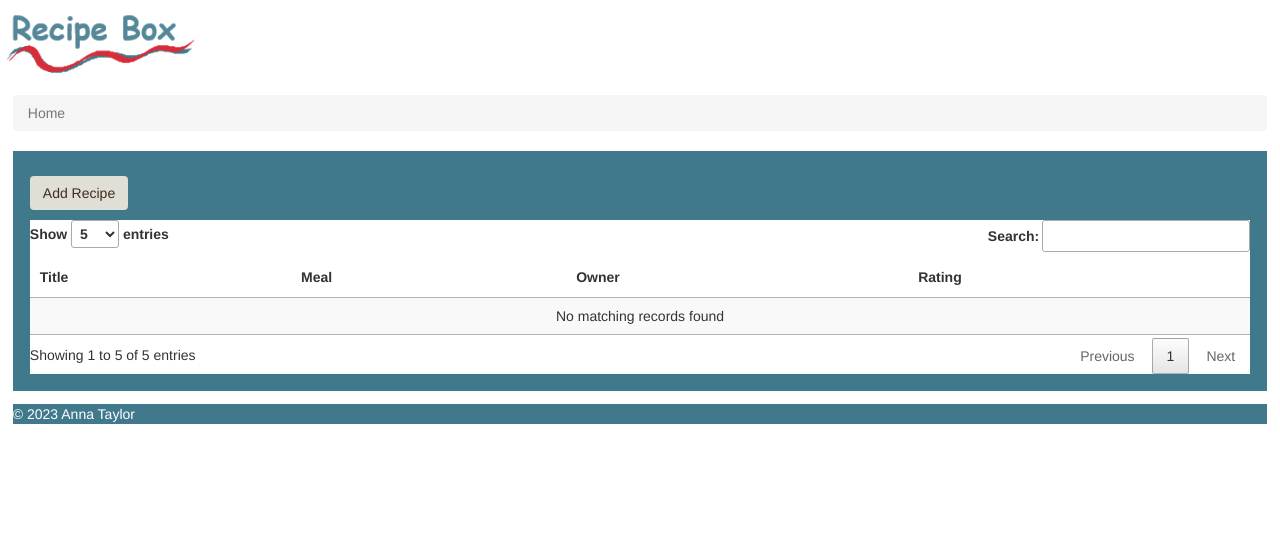
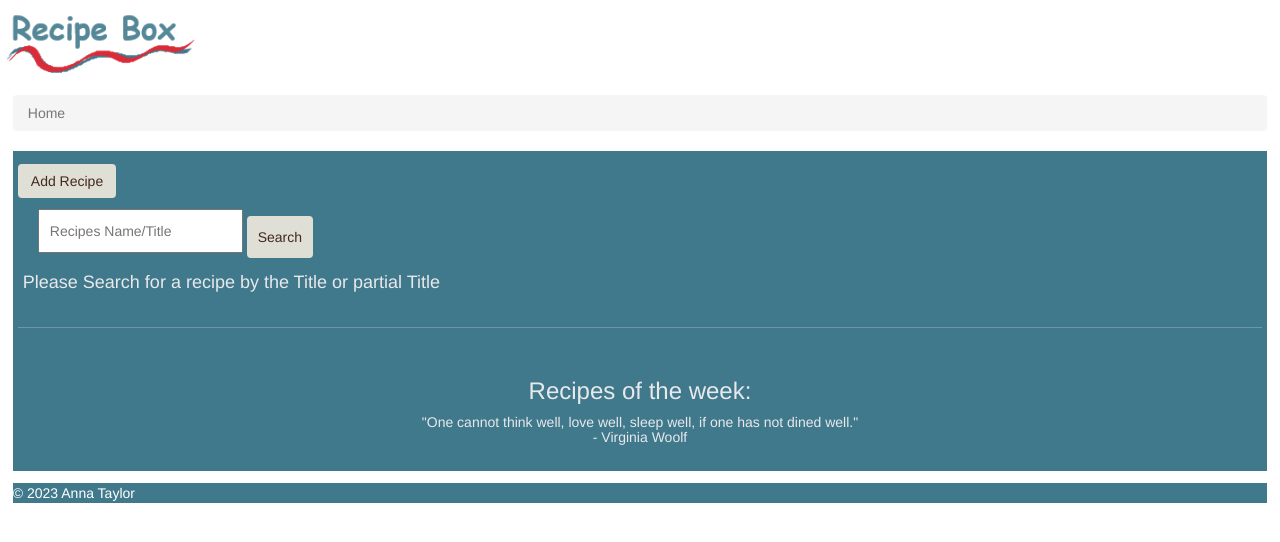
Before and after one commit to Anna-tay/home_recipes, a Flask app: page / in a window 1280 px wide. Shown: the top 542 px of the page. Run offline with Flask 3, Linux system fonts and the light colour scheme; data that the repository does not hold is empty; some libraries are stand-ins or nearby versions.

Commit message:
fixing home page and taking out ajax

```diff
--- a/app.py
+++ b/app.py
@@ -1,10 +1,7 @@
 from flask import Flask, render_template, url_for, request, redirect
-import firebase_admin
-from firebase_admin import credentials
-from firebase_admin import storage
 from firebase_admin import firestore
+from firebase_admin import credentials, storage as fb_storage, initialize_app
 from google.cloud import storage
-import scripts.ajax as AjaxData
 import scripts.database as Data
 import authentication as auth
 
@@ -16,28 +13,31 @@ key = auth.send_authentication()
 bucket = auth.send_bucket()
 cred = credentials.Certificate(key)
 # initializing the firebase database
-firebase_admin.initialize_app(cred, {
+initialize_app(cred, {
     'storageBucket': bucket
 })
 
 # reference to database
 dataBaseClient = firestore.client()
-bucketClient = storage.Client()
-# reference to bucket
-bucket = storage.bucket()
+
+bucket = fb_storage.bucket()
 
 # Home page
 @app.route('/', methods = ["GET", "POST"])
 def home():
+    recipes = []
+    search_value = ""
+    sv = 'false'
     if request.method == 'POST':
-        return render_template("entry.html")
-    return render_template("home.html")
+        search_value = request.form.get('search_value')
+        print(f'this is sv {search_value}')
+        if search_value != '':
+            sv = 'true'
+            recipes = Data.get_search_recipes(dataBaseClient, bucket, search_value)
 
-# ajax
-@app.route('/ajax', methods =["GET", "POST"])
-def ajax():
-    data = AjaxData.table(dataBaseClient)
-    return data
+    length = len(recipes)
+    return render_template("home.html", recipes = recipes, search_value = search_value,
+                           length = length, sv=sv)
 
 # Add recipe page
 @app.route('/entry', methods = ["GET", "POST"])
@@ -63,9 +63,8 @@ def entry():
 @app.route('/view/<recipe_id>', methods = ["GET", "POST"])
 def view(recipe_id):
     # getting values from the database and putting it into a dictionary
-    data_dic, images = Data.get_all_values(dataBaseClient, bucketClient, bucket, recipe_id)
-    print(f'this is image {images}')
-    return render_template("view.html", data_dic = data_dic, images = images)
+    data_dic, imgs_src = Data.get_recipe(dataBaseClient, bucket, recipe_id)
+    return render_template("view.html", data_dic = data_dic, imgs_src=imgs_src)
 
 if __name__ == '__main__':
     app.run(debug=True)
--- a/scripts/ajax.py
+++ /dev/null
@@ -1,81 +0,0 @@
-import firebase_admin
-from firebase_admin import credentials
-from firebase_admin import firestore
-from flask import Flask, render_template, url_for, request, jsonify
-
-# SETTING UP CONNECTING TO FIREBASE
-def getConnected():
-    # getting file path
-    cred = credentials.Certificate("database/recipe-box-7a513-firebase-adminsdk-ab32o-0558f7de3a.json")
-    # initializing the firebase database
-    firebase_admin.initialize_app(cred)
-    # reading from the database
-    db = firestore.client()
-
-    return db
-
-
-# Getting all recipes that are sorted and not
-def fetch_data(db, search_value, row, row_page):
-    # making a empty list to store data in
-    recipe_list = []
-    print(f'this is sv {search_value}')
-
-    # Retrieve data from Firestore
-    if search_value == '':
-        recipe_list = db.collection('recipe').limit(row_page).offset(row).stream()
-    else:
-        query = db.collection('recipe').where('title', '>=', search_value).limit(row_page).offset(row)
-        recipe_list = query.stream()
-
-    data = []
-    for recipe in recipe_list:
-        recipe_id = recipe.id
-        # print(recipe_id)
-        recipe = recipe.to_dict()
-        data.append({
-            'id': recipe_id,
-            'title': recipe['title'],
-            'meal': recipe['meal'],
-            'owner': recipe['owner'],
-            'rating': recipe['rating']
-        })
-
-
-    return data
-
-
-# POPULATING TABLE WITH AJAX
-def table(db):
-
-    try:
-        if request.method == "POST":
-            # getting all the specifics from the data table
-            draw = request.form['draw']
-            row = int(request.form['start'])
-            row_page = int(request.form['length'])
-            search_value = request.form["search[value]"]
-            # print(draw)
-            # print(row)
-            # print(row_page)
-            # print(search_value) # the search value from user
-
-            data = fetch_data(db, search_value, row, row_page)
-
-        response = {
-            'draw' : draw,
-            'iTotalRecords': 5,
-            'iTotalDisplayRecords': 5,
-            'aaData': data,
-        }
-        return jsonify(response)
-
-    except Exception as e:
-        print(f'e prinited: {e}')
-        response = {
-            'draw' : 1,
-            'iTotalRecords': 5,
-            'iTotalDisplayRecords': 5,
-            'aaData': 'none',
-        }
-        return jsonify(response)
--- a/static/css/main.css
+++ b/static/css/main.css
@@ -18,11 +18,7 @@ hr {
 
 }
 
-.required{
-    color: var(--secondary);
-}
-
-.entrylabel {
+.line {
     color: var(--white);
 }
 
@@ -33,20 +29,29 @@ footer{
 
 }
 
+.required{
+    color: var(--secondary);
+}
+
+.entrylabel {
+    color: var(--white);
+}
+
 .breadcrumb {
     margin: 1%;
 }
+
 
 .box{
     width:98%;
     height: 100%;
     background: var(--primary);
-    margin: 7px auto;
-    padding: 7px;
+    margin: .5rem auto;
+    padding: .5rem;
 }
 
 .padding{
-    padding: 10px;
+    padding: .5rem;
 }
 
 .turn_red {
@@ -58,8 +63,21 @@ footer{
 }
 
 .turn_red:hover{
+    background-color: var(--secondary);
     color: var(--white);
-    background-color: var(--secondary);
+}
+
+.search_bar{
+    margin-left: 2rem;
+    margin-top: 1rem;
+}
+
+#search_button, #recipe_search{
+    padding: 1rem;
+}
+
+#title {
+    padding: 10px;
 }
 
 /* data tables */
@@ -74,11 +92,18 @@ footer{
 }
 
 .card-body {
-    padding: 1 rem;
     width: 100%;
     border-radius: 8px;
-    margin: 1 rem;
+}
 
+.explore{
+    color: var(--white);
+    padding: 1rem;
+    text-align: center;
+}
+
+.white{
+    color: var(--white);
 }
 
 /* view page */
@@ -87,10 +112,6 @@ footer{
     background-color: var(--background);
 }
 
-#title {
-    padding: 10px;
-    color: var(--var(--white));
-}
 
 #dropbox {
     border: 2px dashed var(--white);
@@ -108,3 +129,12 @@ footer{
 #upload-btn {
     display: none;
 }
+
+#recipe_img{
+    margin-bottom: 1rem;
+}
+
+#quote{
+    color: var(--white);
+    text-align: center;
+}
--- a/static/js/ajax.js
+++ /dev/null
@@ -1,35 +0,0 @@
-$(document).ready(function () {
-
-    // setting up the data tables with all the attributes
-    dataTable = new DataTable('#data-table', {
-        'processing': true,
-        'serverSide': true,
-        'serverMethod': 'post',
-        'ajax': {
-            'url':'/ajax'
-        },
-        'lengthMenu': [[5, 10, 25, 50, -1], [5, 10, 25, 50, "All"]],
-        searching: true,
-        sort: false,
-        'columns': [
-            { data: 'title' },
-            { data: 'meal' },
-            { data: 'owner' },
-            { data: 'rating' },
-            { data: 'id', visible: false},
-        ]
-    });
-
-    // making the rows clickable
-    // Add a click event handler to the rows
-    $('#data-table tbody').on('click', 'tr', function () {
-        var data = dataTable.row(this).data();
-        // You can access data.id, data.name, data.age for the clicked row
-        // Perform actions based on the clicked row data
-        console.log("Clicked row data:", data);
-        // Example: Redirect to a new page with the row's ID
-        window.location.href = '/view/' + data.id;
-    });
-
-
-});
--- /dev/null
+++ b/static/js/home_page.js
@@ -0,0 +1,15 @@
+
+const add_recipe = document.querySelector('#add_recipe');
+
+add_recipe.addEventListener('click', function(){
+    window.location.href = "/entry";
+})
+
+
+
+const clear_search = document.querySelector("#clear_button");
+
+clear_search.addEventListener('click', function(){
+    const button = document.querySelector('#search_button');
+    button.value = "";
+})
--- a/templates/entry.html
+++ b/templates/entry.html
@@ -35,11 +35,12 @@
 
                 <!-- drop box -->
                 <div>
-                    <label  for="upload-btn" class="entrylabel"><span class="required">*</span> Upload or enter recipe: </label>
+                    <label  for="upload-btn" class="entrylabel"><span class="required">*</span> Upload Recipe or Enter recipe below: </label>
                     <div>
                         <!-- Dropbox Area -->
                         <div id="dropbox" onclick="chooseFile()">
                             <p>Click or drag and drop files here</p>
+                            <p>*The first image you add will be the one that is displayed*</p>
                         </div>
 
                         <!-- Upload Button -->
--- a/templates/home.html
+++ b/templates/home.html
@@ -20,30 +20,54 @@
 
 <main>
     <section class="box">
+      <form method="POST">
+        <!-- add recipe button -->
+        <button type="button" class="turn_red btn" id="add_recipe">
+          Add Recipe
+        </button>
+
+        <!-- search bar -->
+        <div class="search_bar">
+          <input type="text" id="recipe_search" name="search_value" placeholder="Recipes Name/Title" >
+          <button type="submit" class="turn_red btn" id="search_button">Search <i class="fa fa-search"></i></button>
+        </div>
+
+        <!-- card section -->
         <section class="padding">
-            <form method="POST">
-                <button type="submit" class="btn turn_red">
-                    Add Recipe
-                </button>
-                <section class="hometable">
-                  <table id="data-table" class="display datatable" style="width:100%">
-                      <thead>
-                        <tr>
-                          <!-- <th scope="col">ID</th> -->
-                          <th scope="col">Title</th>
-                          <th scope="col">Meal</th>
-                          <th scope="col">Owner</th>
-                          <th scope="col">Rating</th>
-                        </tr>
-                      </thead>
-                      <tbody>
-                      </tbody>
-                    </table>
-                </section>
-            </form>
+          <div class="cards-container" style="display: flex; flex-wrap: wrap;">
+            {% if length != 0 %}
+              {% for recipe in recipes %}
+                <div class="card" style="width: 18rem; margin: 10px;">
+                  <img src="{{recipe[2]}}" class="card-img-top" alt="image of the food">
+                  <div class="card-body">
+                    <h4 class="card-title"><b>{{recipe[1]['title']}}</b></h4>
+                    <p class="card-text">Owner: {{recipe[1]['owner']}}</p>
+                    {% if recipe[1]['rating'] != '' %}
+                      <p>Rating: {{recipe[1]['rating']}}</p>
+                    {% endif %}
+                    <a href="view/{{recipe[0]}}" class="btn turn_red">View recipe</a>
+                  </div>
+                </div>
+              {% endfor %}
+            {% elif sv == 'true' %}
+                <h4 class="white">No recipes found with "{{search_value}}" in the Title</h4>
+            {% else %}
+                <h4 class="white">Please Search for a recipe by the Title or partial Title</h4>
+            {% endif %}
+          </div>
         </section>
+        <hr class="line">
+        <!-- explore section -->
+        <section class="explore">
+          <h3>Recipes of the week:</h3>
+          <!-- put a breakfast, main meal and snack/dessert options. -->
+
+          <h5>"One cannot think well, love well, sleep well, if one has not dined well."<br>- Virginia Woolf</h5>
+        </section>
+      </form>
     </section>
+
 </main>
 
-<script src="/static/js/ajax.js"></script>
+<script src="/static/js/home_page.js"></script>
 {% endblock %}
```
Also changed, not shown: scripts/database.py (+94 -31 lines), static/js/view.js (added, +29 -0 lines), templates/view.html (+29 -6 lines).
